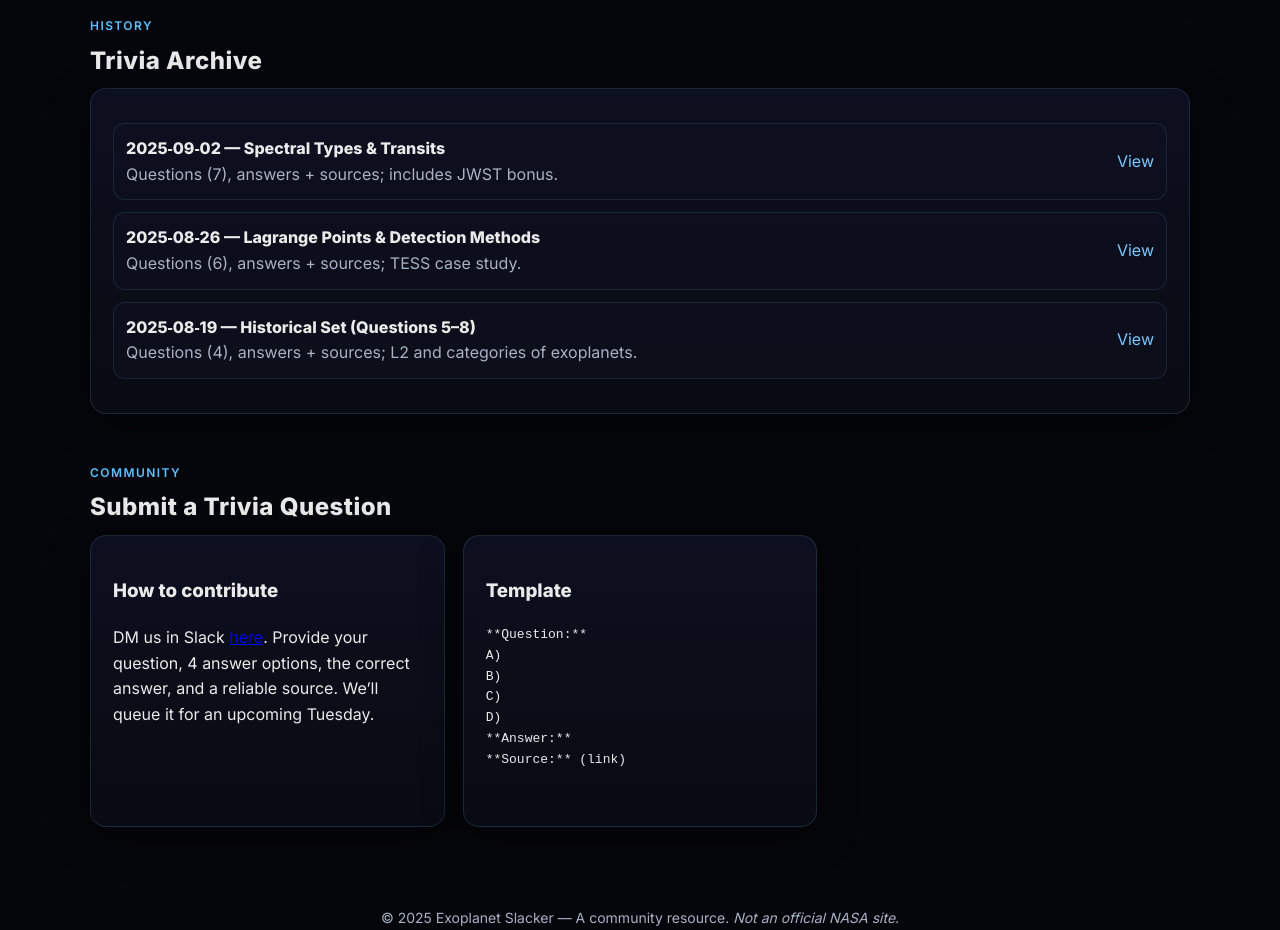
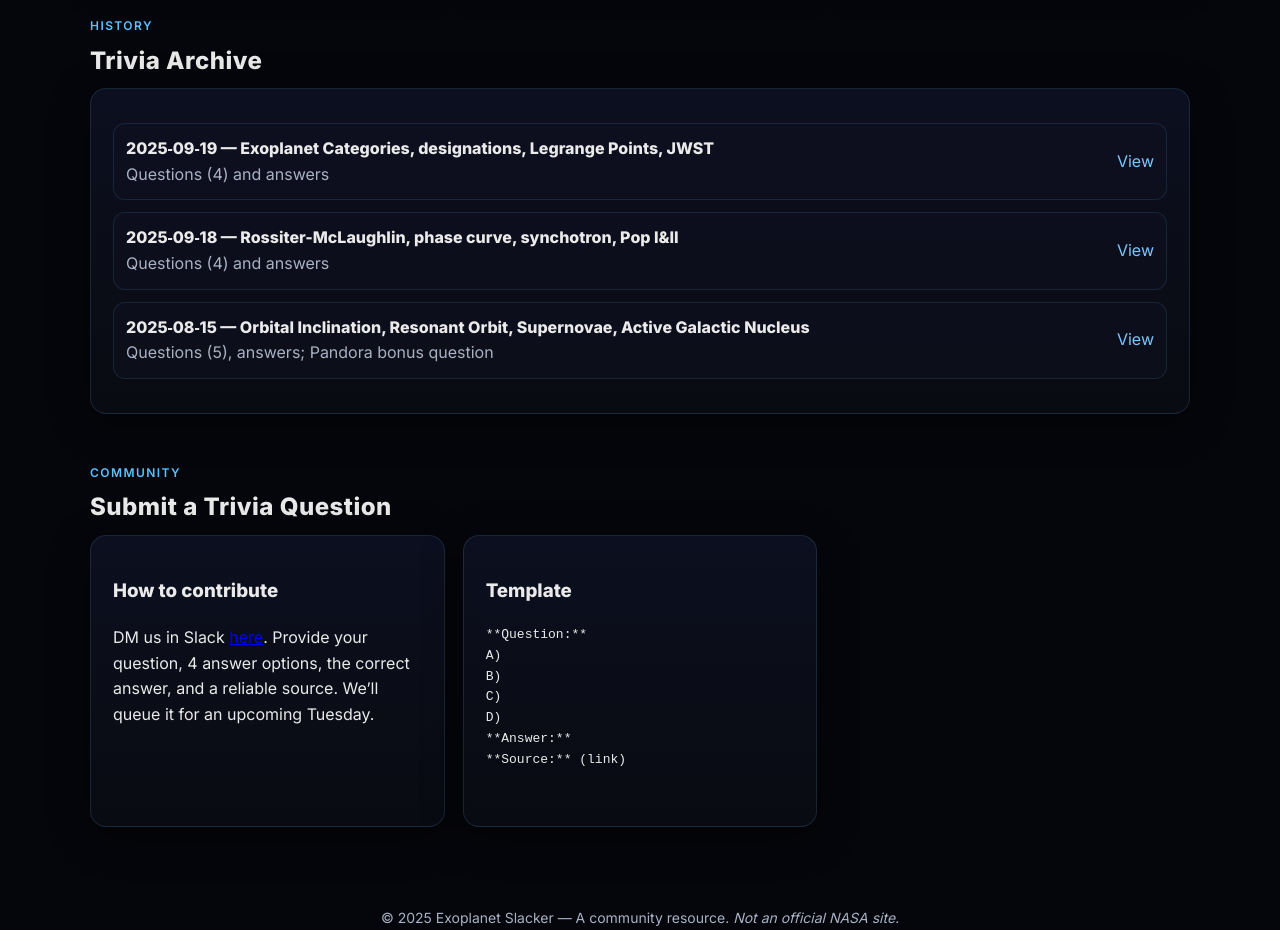
Before and after one commit to DrLoot/exoplanet-slacker, a plain HTML site: page index.html in a window 1280 px wide. Shown: the part 1053-1983 px from the top of the page. Drawn offline with Linux system fonts and the light colour scheme.

Commit message:
updated archive

```diff
--- a/index.html
+++ b/index.html
@@ -71,29 +71,29 @@
         <div class="list">
           <div class="entry">
             <div>
-              <strong>2025‑09‑02 — Spectral Types & Transits</strong>
-              <div class="muted">Questions (7), answers + sources; includes JWST bonus.</div>
+              <strong>2025‑09‑19 — Exoplanet Categories, designations, Legrange Points, JWST</strong>
+              <div class="muted">Questions (4) and answers</div>
             </div>
             <div>
-              <a href="trivia-2025-09-02.html">View</a>
+              <a href="trivia-2025-09-19.html">View</a>
             </div>
           </div>
           <div class="entry">
             <div>
-              <strong>2025‑08‑26 — Lagrange Points & Detection Methods</strong>
-              <div class="muted">Questions (6), answers + sources; TESS case study.</div>
+              <strong>2025‑09‑18 — Rossiter-McLaughlin, phase curve, synchotron, Pop I&II</strong>
+              <div class="muted">Questions (4) and answers</div>
             </div>
             <div>
-              <a href="trivia-2025-08-26.html">View</a>
+              <a href="trivia-2025-09-18.html">View</a>
             </div>
           </div>
           <div class="entry">
             <div>
-              <strong>2025‑08‑19 — Historical Set (Questions 5–8)</strong>
-              <div class="muted">Questions (4), answers + sources; L2 and categories of exoplanets.</div>
+              <strong>2025‑08‑15 — Orbital Inclination, Resonant Orbit, Supernovae, Active Galactic Nucleus</strong>
+              <div class="muted">Questions (5), answers; Pandora bonus question</div>
             </div>
             <div>
-              <a href="trivia-2025-08-19.html">View</a>
+              <a href="trivia-2025-08-15.html">View</a>
             </div>
           </div>
         </div>
```
